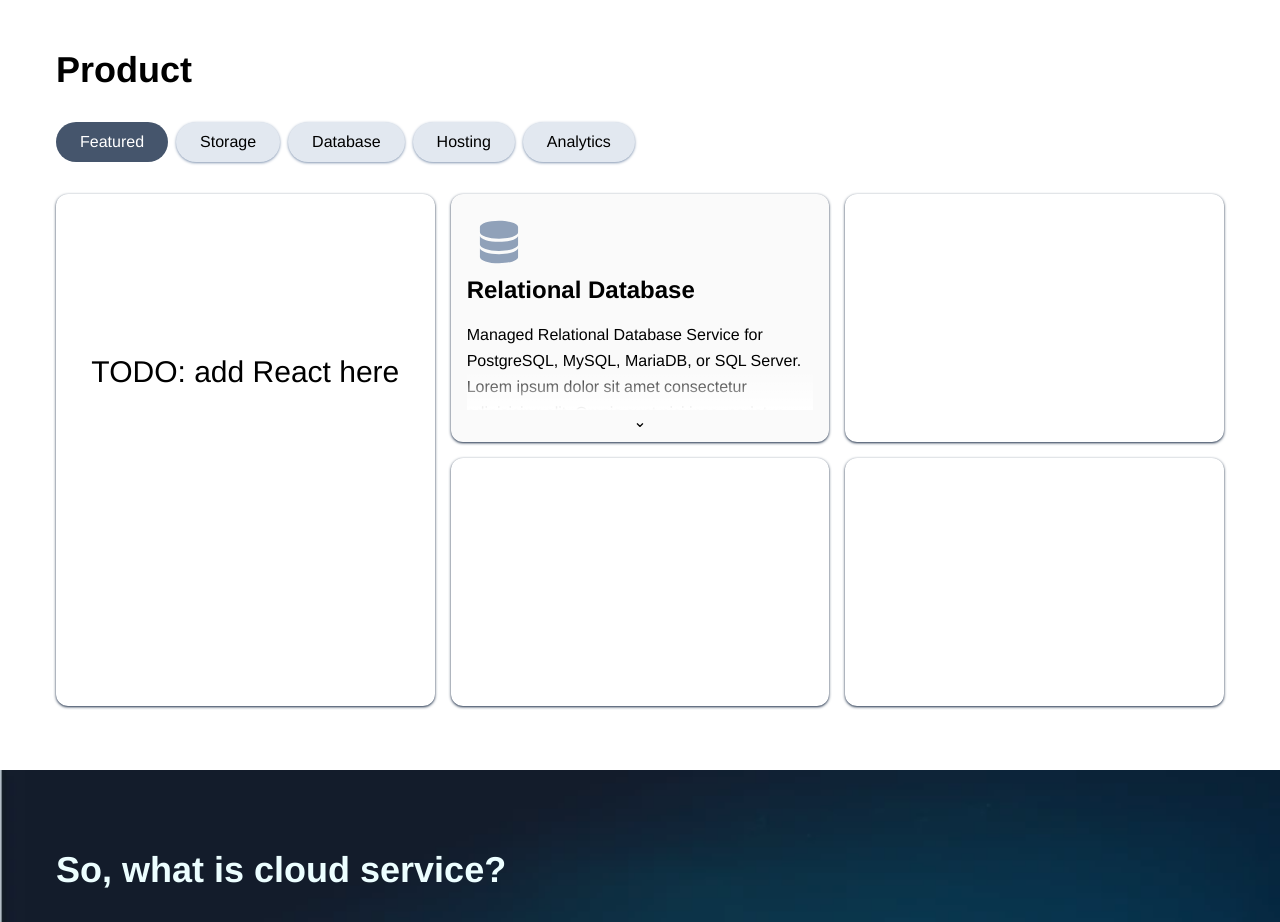
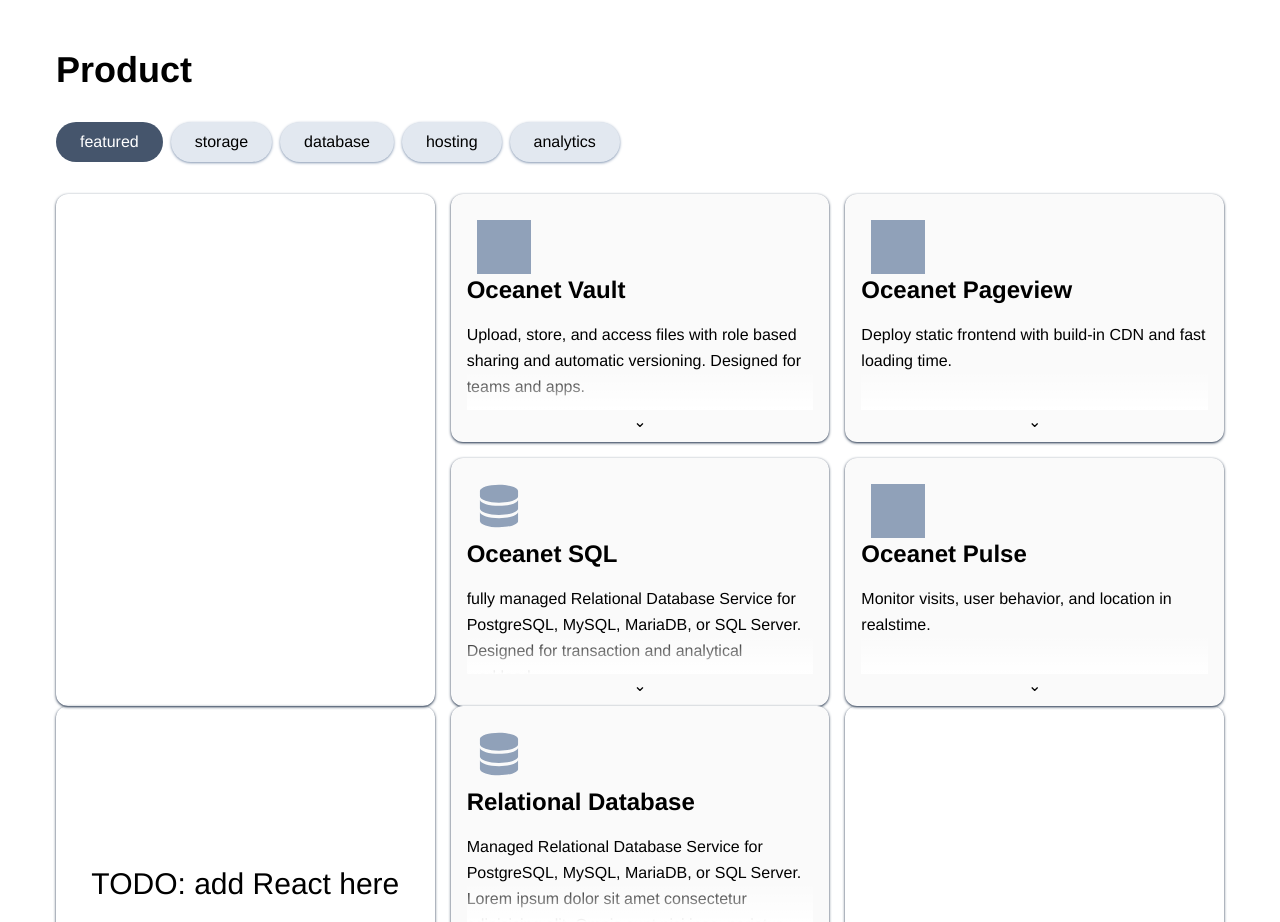
Before and after one commit to reSkriptII/oceanet, a React (Vite) app: page / in a window 1280 px wide. Shown: the part 1160-2082 px from the top of the page. Built offline with nearby package versions, Linux system fonts and the light colour scheme.

Commit message:
move product grid to product.tsx

```diff
--- a/src/products.tsx
+++ b/src/products.tsx
@@ -1,17 +1,19 @@
 import { Icon } from "./icon";
 import { productsdata } from "./productdata";
 
+const productCategories = ["featured", "storage", "database", "hosting", "analytics"] as const;
 
 export function FilterableProductCards() {
   return (
     <>
       <SelectorBar />
+      <CardsGrid productCategory="featured" />
     </>
   )
 }
 
 function SelectorBar() {
-  const productCategories = ["Featured", "Storage", "Database", "Hosting", "Analytics"];
+
   const filterButtons = productCategories.map((value, index) => (
       <label className="selection-button relative">
         {value}
@@ -33,6 +35,25 @@ function SelectorBar() {
   )
 }
 
+type cardsGridProps = {
+  productCategory: typeof productCategories[number];
+}
+
+function CardsGrid({ productCategory }: cardsGridProps) {
+
+  // Note: change to fetch to backend later
+  const cards = productsdata[productCategory].map((product) => <ProductCard product={product} />)
+
+  return (
+    <div className="h-64 w-full grid-cols-3 grid-rows-2 gap-4 lg:grid lg:h-128">
+      <section className="card row-span-2 size-full">
+
+      </section>
+      {cards}
+    </div>
+  )
+}
+
 type productPieceData_t = {
   title: string;
   subtitle: string;
@@ -46,7 +67,7 @@ type productPieceData_t = {
 function ProductCard({ product }: { product: productPieceData_t }) {
 
   return (
-    <>
+    <div className="relative hidden lg:block">
       <section className="card group size-full bg-neutral-50 p-4 pb-0 hover:absolute hover:h-auto">
         <div className="relative h-[calc(100%-var(--spacing)*8)] overflow-hidden group-hover:overflow-y-visible">
           <Icon iconName={ product.icon } className="size-16 fill-slate-400" />
@@ -60,6 +81,6 @@ function ProductCard({ product }: { product: productPieceData_t }) {
         </div>
         <div className="text-center before:content-['⌄'] group-hover:before:content-['⌃']"></div>
       </section>
-    </>
+    </div>
   )
 }
```
